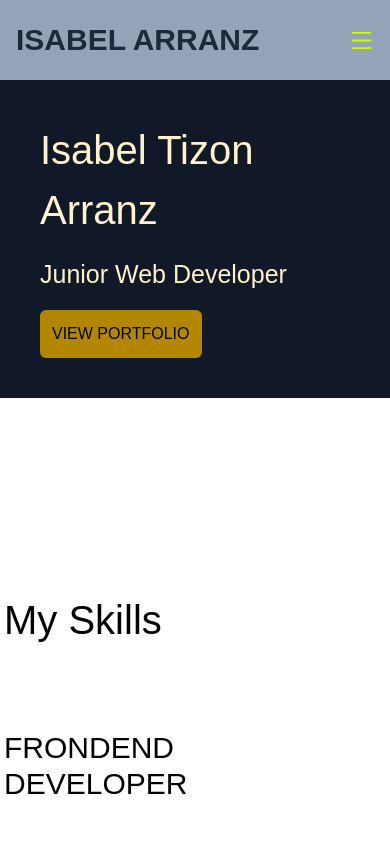
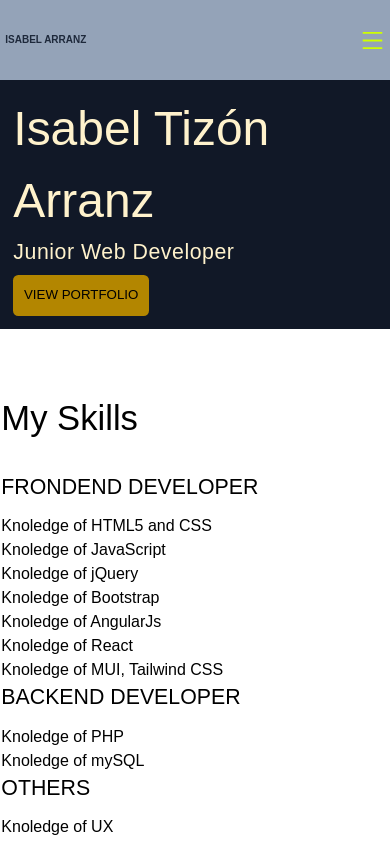
Before and after one commit to IsabelTizon/react-portfolio, a Next.js app: page / in a window 390 px wide. Shown: the top 841 px of the page. Built offline with nearby package versions, Linux system fonts and the light colour scheme.

Commit message:
renposive phone global css

```diff
--- a/src/app/globals.css
+++ b/src/app/globals.css
@@ -10,33 +10,126 @@ body {
 	font-family: "Poppins", sans-serif;
 	font-family: "Raleway", sans-serif;
 }
+/* 1rem means 1 times the root font-size.E.g: 1rem: 16px. 2rem: 32px. 0.5rem: 8px */
+/* 1em refers to the font-size of parent element. E.g: 1.5 times 20px which is 30px*/
+/*
+E.g
+
+html {
+  font-size: 18px;
+}
+
+div {
+  font-size: 20px;
+}
+
+p {
+  font-size: 1.5rem;
+  width: 10rem;
+  padding: 0.2rem;
+  height: 4rem;
+  border: 1rem solid red;
+}
+*/
+:root {
+	font-size: 5.33px;
+}
+/* phone */
+@media (min-width: 360px) {
+	h1 {
+		font-size: 9rem;
+	}
+	h2 {
+		font-size: 6.5rem;
+	}
+	h3 {
+		font-size: 4rem;
+	}
+	li {
+		font-size: 3rem;
+	}
+	p {
+		font-size: 3rem;
+		margin-bottom: 1rem;
+		letter-spacing: 0.1rem;
+	}
+	button.mustard {
+		font-size: 2.5rem;
+		background: #b38600;
+		color: 000000;
+		padding: 2rem;
+		text-transform: uppercase;
+		border-radius: 1rem;
+	}
+}
+/* tablet */
+@media (min-width: 768px) {
+	h1 {
+		font-size: 9rem;
+	}
+	h2 {
+		font-size: 1.5rem;
+	}
+	p {
+		font-size: 22px;
+	}
+}
+/* landscape */
+@media (min-width: 1024px) {
+	h1 {
+		font-size: 11rem;
+	}
+	h2 {
+		font-size: 20rem;
+	}
+	p {
+		font-size: 3rem;
+	}
+}
+/* laptop */
+@media (min-width: 1280px) {
+	h1 {
+		font-size: 13rem;
+	}
+	h2 {
+		font-size: 20rem;
+	}
+	p {
+		font-size: 20px;
+	}
+}
+/* screen */
+@media (min-width: 1536px) {
+	h1 {
+		font-size: 9rem;
+	}
+	h2 {
+		font-size: 1.5rem;
+	}
+	p {
+		font-size: 21px;
+	}
+}
 
 @layer components {
-	.tittle {
+	/* .tittle {
 		display: flex;
 		align-items: center;
 		justify-content: center;
-	}
-	.mustard {
-		background: #b38600;
-	}
+	} */
+	/* colours */
+
 	.yellow-letters {
 		color: #fff2cc;
 	}
-	.sizePhoneParagraph {
-		font-size: 20px;
-	}
-	.sizeParagraph {
-		font-size: 24px;
-	}
 }
 
-/* :root {
-  --foreground-rgb: 0, 0, 0;
-  --background-start-rgb: 214, 219, 220;
-  --background-end-rgb: 255, 255, 255;
+/*
+:root {
+	--foreground-rgb: 0, 0, 0;
+	--background-start-rgb: 214, 219, 220;
+	--background-end-rgb: 255, 255, 255;
 }
-
 @media (prefers-color-scheme: dark) {
   :root {
     --foreground-rgb: 255, 255, 255;
--- a/src/app/page.js
+++ b/src/app/page.js
@@ -16,28 +16,34 @@ export const metadata = {
 export default function About() {
 	return (
 		<main className="mt-[80px]">
+			{/** -[]  PHONE => min-width: 360px */}
+			{/** md-[]  LANDSCAPE => min-width: 768px */}
+			{/** lg-[]  TABLET => min-width: 1024px */}
+			{/** xl-[] LAPTOP => min-width: 1280px */}
+			{/** 2xl-[] SCREEN => min-width: 1536px */}
+
+			{/** -[] md-[] lg-[] xl-[] 2xl-[] */}
+
 			{/* hero */}
-			<div class="bg-gray-900 w-full p-10 md:p-30 lg:p-60 xl:p-90">
-				<h1 className="yellow-letters text-[40px] md:text-5xl  lg:text-5xl capitalize pb-4">
-					isabel tizon arranz
+			<div class="bg-gray-900  w-full p-10 md:p-20 lg:p-40  xl:p-90 2xl:p-90">
+				<h1 className="yellow-letters capitalize">
+					isabel tizón arranz
 				</h1>
-				<p className="yellow-letters capitalize text-[25px] md:text-xl lg:text-2xl pb-4">
+				<p className="yellow-letters capitalize text-[4rem] md-[] lg-[] xl-[] 2xl-[]">
 					junior web developer
 				</p>
-				<button className="text-black uppercase mustard p-3 rounded-md">
-					view portfolio
-				</button>
+				<button className="mustard">view portfolio</button>
 			</div>
 
 			{/* My skills */}
 			<div className="mt-24 mx-1 md:mx-[15rem] lg:mx-30 xl:mx-70 py-24">
-				<h2 className="text-black pb-20 text-[40px] md:text-4xl lg:text-4xl capitalize">
+				<h2 className="text-black pb-20 capitalize">
 					my skills
 				</h2>
 				<div className="flex flex-wrap">
 					<div className="grid-cols-1 md:grid-cols-2 lg:grid-cols-3 xl:grid-cols-3 w-11/12 md:w-6/12 lg:w-4/12 xl:w-4/12">
 						{/* <div className="flex-1 md:flex-2 lg:w-4/12 xl:-4/12"></div> */}
-						<h3 className="text-black uppercase pb-8 text-3xl">
+						<h3 className="text-black uppercase pb-8">
 							frondend developer
 						</h3>
 						<div className="">
@@ -54,7 +60,7 @@ export default function About() {
 						</div>
 					</div>
 					<div className="grid-cols-1 md:grid-cols-2 lg:grid-cols-3 xl:grid-cols-3 w-full md:w-6/12 lg:w-4/12 xl:w-4/12">
-						<h3 className="text-black uppercase pb-8 text-3xl">
+						<h3 className="text-black uppercase pb-8">
 							backend developer
 						</h3>
 						<div className="">
@@ -71,7 +77,7 @@ export default function About() {
 						</div>
 					</div>
 					<div className="grid-cols-1 md:grid-cols-2 lg:grid-cols-3 xl:grid-cols-3 w-full md:w-6/12 lg:w-4/12 xl:w-4/12">
-						<h3 className="text-black uppercase pb-8 text-3xl">
+						<h3 className="text-black uppercase pb-8">
 							Others
 						</h3>
 						<div>
@@ -93,12 +99,12 @@ export default function About() {
 			{/* About me */}
 			<div className="mt-24 mx-1 md:mx-[15rem] lg:mx-30 xl:mx-70">
 				<div className="flex flex-col justify-center py-24">
-					<h2 className="text-black text-[40px] pb-20 md:text-4xl lg:text-4xl capitalize">
+					<h2 className="text-black capitalize">
 						about me
 					</h2>
 					<div className="flex flex-wrap">
 						<div className="grid-cols-1 md:grid-cols-2 lg:grid-cols-2 xl:grid-cols-2 w-full md:w-2/4 lg:w-2/4 xl:w-2/4 ">
-							<p className="pb-8 sizePhoneParagraph sizeParagraph">
+							<p className="pb-8">
 								I am a Web Development student in my second
 								year, with graduation in June 2023. During
 								these two years at the City of Glasgow
@@ -106,18 +112,18 @@ export default function About() {
 								free time, I have learned a lot about web
 								development.
 							</p>
-							<p className="pb-8 sizePhoneParagraph sizeParagraph">
+							<p className="pb-8">
 								For this reason, my intention now is to find
 								an internship and use my knowledge and
 								skills I have developed.
 							</p>
-							<p className="pb-8 sizePhoneParagraph sizeParagraph">
+							<p className="pb-8">
 								I consider myself to be a very hard-working
 								person, a great team player and I always try
 								to work on my own initiative to overcome any
 								obstacles.
 							</p>
-							<p className="pb-8 sizePhoneParagraph sizeParagraph">
+							<p className="pb-8">
 								Fluency in both English and Spanish.
 							</p>
 						</div>
@@ -137,10 +143,10 @@ export default function About() {
 			{/* My latest Work */}
 			<div className="mt-24 bg-[#ecf2f9]">
 				<div className="mx-1 md:mx-[15rem] lg:mx-30 xl:mx-70 py-24">
-					<h2 className="text-black pb-20 text-[40px] md:text-4xl lg:text-4xl capitalize">
+					<h2 className="text-black pb-20 capitalize">
 						my latest work
 					</h2>
-					<p className="pb-8 sizePhoneParagraph sizeParagraph">
+					<p className="pb-8">
 						Lorem Ipsum is simply dummy text of the printing
 						and typesetting industry. Lorem Ipsum has been
 						the Lorem Ipsum is simply dummy text of the
@@ -162,7 +168,7 @@ export default function About() {
 						but also the leap into electronic typesetting,
 						remaining essentially unchanged.
 					</p>
-					<div className="flex flex-wrap  gap-20">
+					<div className="flex flex-wrap gap-20">
 						{/* */}
 
 						{myProjects.map((projectsItem) => (
@@ -184,7 +190,7 @@ export default function About() {
 			</div>
 			{/* Project's sections */}
 			<div className="mt-24 mx-1 md:mx-[15rem] lg:mx-30 xl:mx-70 py-24">
-				<h2 className="text-black pb-20 text-[40px] md:text-4xl lg:text-4xl capitalize">
+				<h2 className="text-black pb-20 capitalize">
 					projects section
 				</h2>
 			</div>
@@ -193,13 +199,13 @@ export default function About() {
 				<div className="flex justify-center mx-[40px] md:mx-[150px] lg:mx-[300px]  xl:mx-[250px] 2xl:mx-[400px]">
 					<div className="mx-full py-24">
 						<div className="flex justify-center">
-							<h2 className="text-white pb-20 text-[20px] md:text-4xl lg:text-4xl capitalize">
+							<h2 className="text-white pb-20 capitalize">
 								are you ready to start a new project with
 								me?
 							</h2>
 						</div>
 
-						<p className="text-white pb-8 sizePhoneParagraph sizeParagraph text-center">
+						<p className="text-white pb-8 text-center">
 							Lorem Ipsum is simply dummy text of the
 							printing and typesetting industry. Lorem Ipsum
 							has been the Lorem Ipsum is simply dummy text
```
